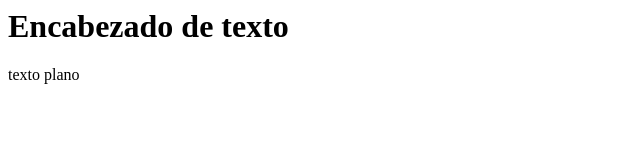
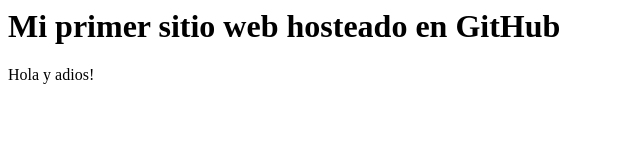
Before and after one commit to Gustavo87/CursoGit, a plain HTML site: page index.html in a window 1280 px wide. Shown: the whole page, without its empty margins (0-640 px from the left). Drawn offline with Linux system fonts and the light colour scheme.

Commit message:
Prueba de hosting

```diff
--- a/index.html
+++ b/index.html
@@ -1,7 +1,7 @@
 <html>
 <head></head>
 <body>
-    <h1>Encabezado de texto</h1>
-    texto plano
+    <h1>Mi primer sitio web hosteado en GitHub</h1>
+    Hola y adios!
 </body>
 </html>
```
